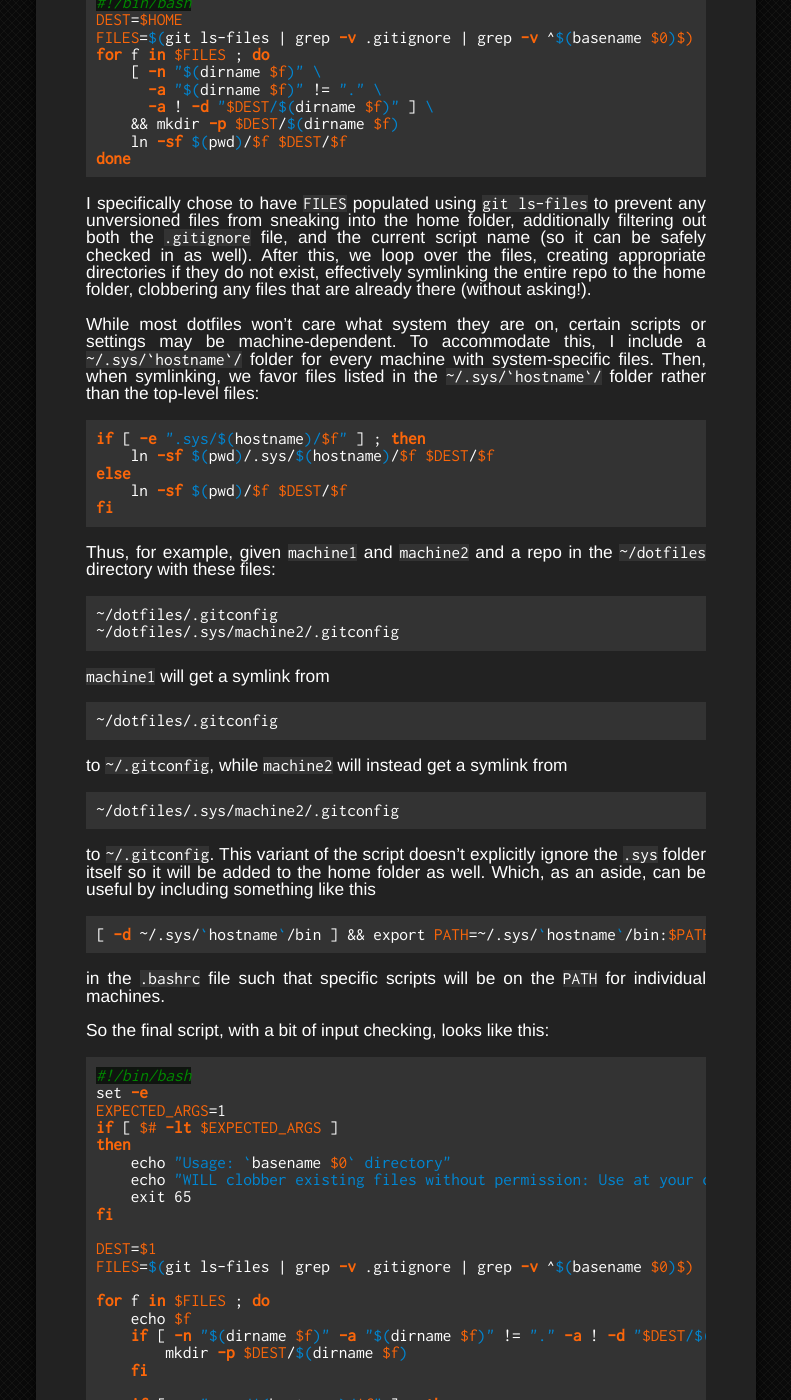
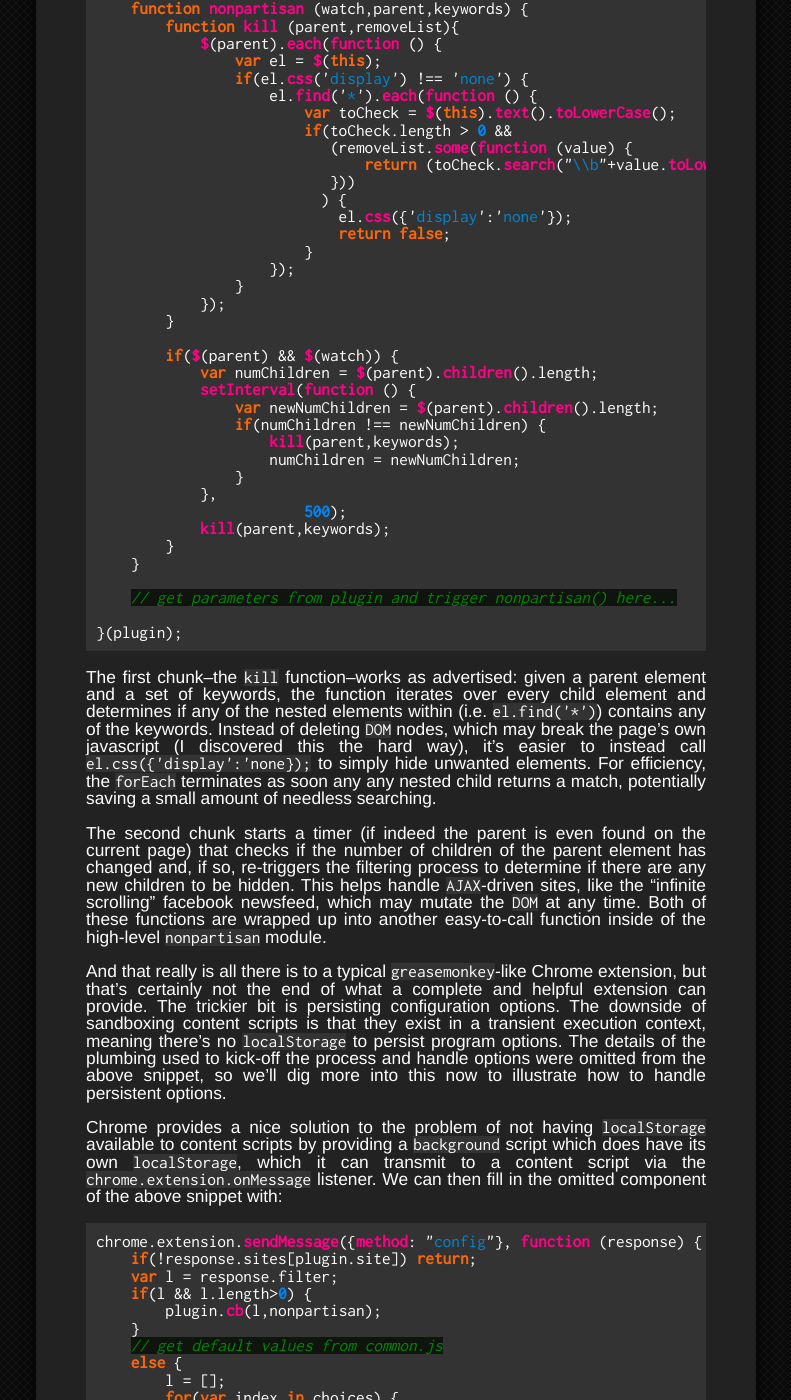
Before and after one commit to malloc47/malloc47.github.com, a Jekyll site: the page built from index.html, in a window 1280 px wide and 1400 px high, scrolled down 1405 px. Shown: the whole window, without its empty margins (244-1035 px from the left). Built offline with Jekyll 4.4.1, drawn with Linux system fonts in a browser that asks for light colours; some web fonts are replaced; the list of posts is cut into pages by our own code; some of the changed text lies outside the part shown.

Commit message:
fixed some typos and "do it live"

```diff
--- a/_posts/2012-09-15-anatomy-of-a-chrome-extension.md
+++ b/_posts/2012-09-15-anatomy-of-a-chrome-extension.md
@@ -60,21 +60,20 @@
 wish to trigger after a page is loaded, `greasemonkey`-style.  A
 particularly nice feature of content scripts are that they work in an
 isolated environment separate from any javascript that the page itself
-may include.  Thus we can add `jquery` in the list of javascript that
-is run in the content script without fear of clashing with a page's
-execution context.
+may include.  Thus we can add `jquery` to the list of javascript that
+is run without fear of clashing with a page's global namespace.
 
 You can think of every element in the `"js"` array as a separate
 `<script>` tag in an `HTML` page, so the files are loaded in the given
 order, all into a single namespace.  Rather clumsily, I chose to
 simply put a callback module (which is called `plugin` here) in the
 individual `fb.js`, `tw.js`, and `gp.js` files which is then used by
-the core component, `nonpartisan.js` as a simple means of avoiding any
-hard-coded per-site values in the actual filtering code.
+the core component, `nonpartisan.js`, as a simple means of avoiding
+any hard-coded per-site values in the actual filtering code.
 
 With this, and the pseudo-regex `"matches"` field that specifies which
 pages trigger the content script, we can run arbitrary code on
-websites we specify For `nonpartisan.me`, the filtering code looks
+websites we specify.  For `nonpartisan.me`, the filtering code looks
 like this:
 
 {% highlight javascript %}
@@ -123,42 +122,39 @@
 The first chunk--the `kill` function--works as advertised: given a
 parent element and a set of keywords, the function iterates over every
 child element and determines if any of the nested elements within
-(i.e. `el.find('*')`) contains any one of the keywords.  Instead of
-killing `DOM` nodes, which may break the page's own javascript (I
+(i.e. `el.find('*')`) contains any of the keywords.  Instead of
+deleting `DOM` nodes, which may break the page's own javascript (I
 discovered this the hard way), it's easier to instead call
 `el.css({'display':'none});` to simply hide unwanted elements.  For
 efficiency, the `forEach` terminates as soon any any nested child
-returns a match, potentialy saving a small amount of needless
+returns a match, potentially saving a small amount of needless
 searching.
 
-The second chunk starts a timer--if indeed the parent is even found on
-the current page--that checks if the number of children of the parent
+The second chunk starts a timer (if indeed the parent is even found on
+the current page) that checks if the number of children of the parent
 element has changed and, if so, re-triggers the filtering process to
 determine if there are any new children to be hidden.  This helps
 handle `AJAX`-driven sites, like the "infinite scrolling" facebook
-newsfeed, which may mutate the `DOM` at any time.
-
-These functions are wrapped up into another easy-to-call function
-inside of the high-level `nonpartisan` module.
-
-The details of the
-plumbing used to kick-off the process are omitted here, as they
-involve transferring `localStorage` settings from another process via
-Chrome's internal plumbing, which is educational, but not immediately
-relevant just yet.
+newsfeed, which may mutate the `DOM` at any time.  Both of these
+functions are wrapped up into another easy-to-call function inside of
+the high-level `nonpartisan` module.
 
 And that really is all there is to a typical `greasemonkey`-like
 Chrome extension, but that's certainly not the end of what a complete
 and helpful extension can provide.  The trickier bit is persisting
 configuration options.  The downside of sandboxing content scripts is
 that they exist in a transient execution context, meaning there's no
-`localStorage` to persist program options.
+`localStorage` to persist program options.  The details of the
+plumbing used to kick-off the process and handle options were omitted
+from the above snippet, so we'll dig more into this now to illustrate
+how to handle persistent options.
 
-Chrome provides a nice solution for this, however, by providing a
+Chrome provides a nice solution to the problem of not having
+`localStorage` available to content scripts by providing a
 `background` script which *does* have its own `localStorage`, which it
 can transmit to a content script via the `chrome.extension.onMessage`
 listener.  We can then fill in the omitted component of the above
-script:
+snippet with:
 
 {% highlight javascript %}
 chrome.extension.sendMessage({method: "config"}, function (response) {
@@ -167,7 +163,7 @@
     if(l && l.length>0) {
         plugin.cb(l,nonpartisan);
     }
-	// get default values from common.js
+    // get default values from common.js
     else {
         l = [];
         for(var index in choices) {
@@ -180,29 +176,34 @@
 
 This sends a message, requesting `"config"` from the `background.js`
 script, which returns, among other things, the list of keywords we
-wish to filter, which were saved in the `localStorage` in
-`background.js`'s execution context.  Recall that the `plugin` is the
+wish to filter.  This list was saved in `localStorage` in
+`background.js`'s execution context.  Recall that `plugin` is the
 module that specifies the particular settings for the page being
-filtered.  Thus we specify the list of words to filter, and the
-`nonpartisan()` callback function to the `plugin` module, and it then
-executes `nonpartisan()` on the appropriate elements on the page.
+filtered.  Thus we pass along the list of words to filter and the
+`nonpartisan()` callback function to the `plugin` module, and it
+subsequently executes `nonpartisan()` on the appropriate elements on
+the `DOM`.  The `background.js` file used in `nonpartisan.me` is a bit
+more [involved][4], but it nonetheless essentially acts as a broker,
+converting Chrome's internal message-passing API calls to
+`localStorage` requests.
 
 Of course, there's only so much utility to be gained from
 `localStorage` without supplying the user with the ability to
-configure the various options that may be saved in `localStorage`.
-This is done by a typical `html` page, specified by `"options_page"`.
-Since there's not much magic there--it's just a plain html page with
-enough javascript to persist the settings--I will omit the gory
-details, which you can poke around ourself in [the][3]
-[repository][4], if you're so inclined.
+configure the various options that may be saved in therein.  This is
+done by a typical `html` page, specified by `"options_page"`.  Since
+there's not much magic there--it's just a plain html page with enough
+javascript to persist the settings--I will omit the gory details,
+which you can poke around yourself in [the][3] [repository][4], if
+you're so inclined.
 
 So that's an extension.  Writing the above was literally a matter of
-minutes.  As is always the case (especially when I'm working outside
-of my area of expertise, say with making the amateurish logo), the
-real work is doing the little bits of spit-and-polish to handle the
-various configuration options, throwing together the webpage, creating
-the icons and promotional images for the [Chrome Web Store][6], etc.
-But it's still good to know that the Chrome team has made the
+minutes and some quality time with the Chrome API specifications.  As
+is always the case (especially when I'm working outside of my area of
+expertise, say with making the amateurish logo), the real work is
+doing the little bits of spit-and-polish to handle the various
+configuration options, throwing together the webpage, creating the
+icons and promotional images for the [Chrome Web Store][6], etc.  But
+it's still good to know that the Chrome team has made the
 extension-building process as simple and well [documented][7] as they
 have.
 
@@ -211,5 +212,5 @@
 [3]: https://github.com/malloc47/nonpartisan.me/blob/master/chrome/options.js
 [4]: https://github.com/malloc47/nonpartisan.me/blob/master/chrome/background.js
 [5]: http://www.charlestoncitypaper.com/charleston/sick-of-politics-on-facebook-try-this-browser-tool/Content?oid=4153447
-[6]: https://chrome.google.com/webstore/detail/ninebcppidndhampaggnjbijpacoadgg?
+[6]: https://chrome.google.com/webstore/detail/ninebcppidndhampaggnjbijpacoadgg
 [7]: http://developer.chrome.com/extensions/docs.html
```
Also changed, not shown: other parts of _posts/2012-09-15-anatomy-of-a-chrome-extension.md (+3 -3 lines).
